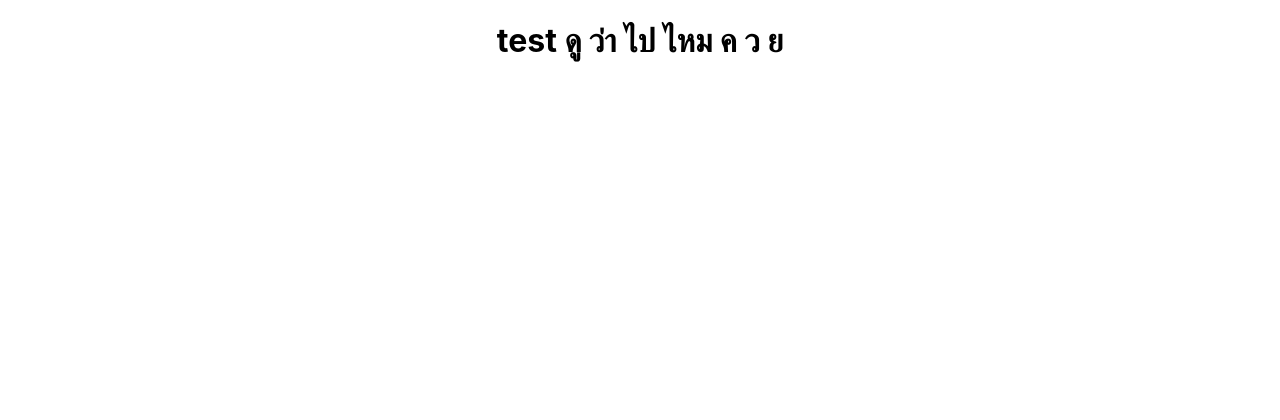
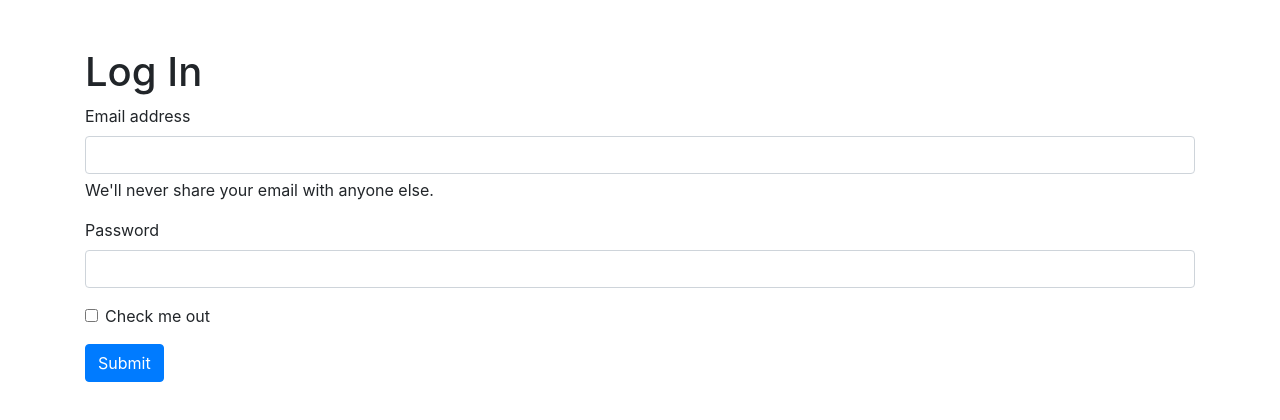
Before and after one commit to Nomoki/Bidof, a React (Create React App) app: page /LogIn in a window 1280 px wide. Shown: the top 420 px of the page. Built offline with nearby package versions, Linux system fonts and the light colour scheme; no server answers.

Commit message:
sign in and sign out ได้แล้ว

```diff
--- a/public/index.html
+++ b/public/index.html
@@ -15,6 +15,12 @@
       user's mobile device or desktop. See https://developers.google.com/web/fundamentals/web-app-manifest/
     -->
     <link rel="manifest" href="%PUBLIC_URL%/manifest.json" />
+    <link
+    rel="stylesheet"
+    href="https://cdn.jsdelivr.net/npm/bootstrap@4.6.0/dist/css/bootstrap.min.css"
+    integrity="sha384-B0vP5xmATw1+K9KRQjQERJvTumQW0nPEzvF6L/Z6nronJ3oUOFUFpCjEUQouq2+l"
+    crossorigin="anonymous"
+    />
     <!--
       Notice the use of %PUBLIC_URL% in the tags above.
       It will be replaced with the URL of the `public` folder during the build.
--- a/src/App.js
+++ b/src/App.js
@@ -1,11 +1,23 @@
-import logo from './logo.svg';
-import './App.css';
+import React from 'react';
+import { BrowserRouter as Router, Route, Switch } from 'react-router-dom';
+import Hometest from './components/Hometest';
+import Testsignupandin from './components/Testsignupandin';
+import LogIn from './components/LogIn';
+import SignUp from './components/SignUp';
+import { AuthProvider } from './components/Auth';
 
 function App() {
   return (
-    <div className="App">
-      <h1> test ดู ว่า ไป ไหม ค ว ย </h1>
-    </div>
+    <AuthProvider>
+      <Router>
+        <Switch>
+          <Route exact path="/" component={Hometest}/>
+          <Route exact path="/Testsignupandin" component={Testsignupandin}/>
+          <Route exact path="/LogIn" component={LogIn}/>
+          <Route exact path="/SignUp" component={SignUp}/>
+        </Switch>
+      </Router>
+    </AuthProvider>
   );
 }
 
--- /dev/null
+++ b/src/components/Auth.js
@@ -0,0 +1,26 @@
+import React, { useState, useEffect } from 'react';
+import firebaseConfig from '../config';
+
+export const AuthContext = React.createContext();
+
+export const AuthProvider = ({ children }) => {
+    const [loading, setLoading] = useState(true);
+    const [currentUser, setCurrentUser] = useState(null);
+
+    useEffect( () => {
+        firebaseConfig.auth().onAuthStateChanged((user) =>{
+            setCurrentUser(user);
+            setLoading(false);
+        })
+    }, [])
+
+    if (loading) {
+        return <p>Loading . . .</p>
+    }
+
+    return(
+        <AuthContext.Provider value={{currentUser}}>
+            { children }
+        </AuthContext.Provider>
+    )
+}
--- /dev/null
+++ b/src/components/Hometest.js
@@ -0,0 +1,24 @@
+import React, { useContext } from 'react';
+import { Link } from 'react-router-dom';
+import { AuthContext } from './Auth';
+
+const TestHome = () => {
+    const { currenUser } = useContext(AuthContext);
+
+    return (
+        <React.Fragment>
+            <div className="container mt-5">
+                <h1>HomeTest</h1>
+                {currenUser ? (
+                    <p>You are logged in - <Link to="/Testsignupandin">View teststuff</Link></p>
+                ) : (
+                    <p>
+                        <Link to="/login" className="btn btn-primary">Log In</Link> or <Link to="/signup" className="btn btn-success">Sign Up</Link>
+                    </p>
+                )}
+            </div>
+        </React.Fragment>
+    )
+}
+
+export default TestHome;
--- /dev/null
+++ b/src/components/LogIn.js
@@ -0,0 +1,54 @@
+import React, { useContext } from 'react';
+import { Redirect } from 'react-router-dom';
+import { AuthContext } from './Auth';
+import firebaseConfig from '../config';
+import { Container } from 'react-bootstrap';
+
+const LogIn = () => {
+
+    const handleSubmit = (e) => {
+        e.preventDefault();
+
+        const { email, password } = e.target.elements;
+
+        try{
+
+            firebaseConfig.auth().signInWithEmailAndPassword(email.value, password.value);
+
+        } catch(error) {
+            alert(error);
+        }
+    }
+
+    const { currentUser } = useContext(AuthContext);
+    if (currentUser) {
+        return <Redirect to="/Testsignupandin" />
+    }
+
+    return (
+        <React.Fragment>
+            <Container className="mt-5">
+            <h1>Log In</h1>
+            <form onSubmit={handleSubmit}>
+                <div className="mb-3">
+                    <label for="exampleInputEmail1" className="form-label">Email address</label>
+                    <input type="email" name="email" className="form-control" id="exampleInputEmail1" aria-describedby="emailHelp"/>
+                    <div id="emailHelp" className="form-text">We'll never share your email with anyone else.</div>
+                </div>
+                <div className="mb-3">
+                    <label for="exampleInputPassword1" className="form-label">Password</label>
+                    <input type="password" name="password" className="form-control" id="exampleInputPassword1"/>
+                </div>
+                <div className="mb-3 form-check">
+                <input type="checkbox" className="form-check-input" id="exampleCheck1"/>
+                <label className="form-check-label" for="exampleCheck1">Check me out</label>
+                </div>
+                <button type="submit" className="btn btn-primary">Submit</button>
+            </form>
+            </Container>
+        </React.Fragment>
+    )
+
+}
+
+export default LogIn;
--- /dev/null
+++ b/src/components/SignUp.js
@@ -0,0 +1,48 @@
+import React, { useState } from 'react';
+import { Container } from 'react-bootstrap';
+import { Redirect } from 'react-router-dom';
+import firebaseConfig from '../config';
+
+const SignUp = () => {
+    const [currentUser, setCurrentUser] = useState(null);
+
+    const handleSubmit = (e) => {
+        e.preventDefault();
+        const { email, password } = e.target.elements;
+
+        try{
+
+            firebaseConfig.auth().createUserWithEmailAndPassword(email.value, password.value);
+            setCurrentUser(true);
+
+        } catch(error) {
+            alert(error);
+        }
+    }
+
+    if (currentUser) {
+        return <Redirect to="/Testsignupandin" />
+    }
+
+    return (
+        <React.Fragment>
+            <Container className="mt-5">
+            <h1>Sign Up</h1>
+            <form onSubmit={handleSubmit}>
+                <div className="mb-3">
+                    <label for="exampleInputEmail1" className="form-label">Email address</label>
+                    <input type="email" name="email" className="form-control" id="exampleInputEmail1" aria-describedby="emailHelp"/>
+                    <div id="emailHelp" className="form-text">We'll never share your email with anyone else.</div>
+                </div>
+                <div className="mb-3">
+                    <label for="exampleInputPassword1" className="form-label">Password</label>
+                    <input type="password" name="password" className="form-control" id="exampleInputPassword1"/>
+                </div>
+                <button type="submit" className="btn btn-primary">Submit</button>
+            </form>
+            </Container>
+        </React.Fragment>
+    )
+}
+
+export default SignUp;
--- /dev/null
+++ b/src/components/Testsignupandin.js
@@ -0,0 +1,24 @@
+import React, { useContext } from 'react';
+import { Redirect } from 'react-router-dom';
+import { AuthContext } from './Auth';
+import firebaseConfig from '../config';
+
+const Testsignupandin = () => {
+    const { currentUser } = useContext(AuthContext);
+
+    if (!currentUser) {
+        return <Redirect to="/login"/>
+    }
+
+    return (
+        <div>
+            <div className="container mt-5">
+                <h1>Welcome</h1>
+                <p>This is teststuff if you can see this you're logged in</p>
+                <button onClick={() => firebaseConfig.auth().signOut()} class="btn btn-danger">Sign Out</button>
+            </div>
+        </div>
+    )
+}
+
+export default Testsignupandin;
--- /dev/null
+++ b/src/config.js
@@ -0,0 +1,14 @@
+import firebase from 'firebase/app';
+import 'firebase/auth'
+
+const firebaseConfig = firebase.initializeApp({
+    apiKey: "AIzaSyCEVf6I_cXVhorJdUJGmNeP7dfAzDWNs_g",
+    authDomain: "bbiddoff.firebaseapp.com",
+    projectId: "bbiddoff",
+    storageBucket: "bbiddoff.appspot.com",
+    messagingSenderId: "754560189188",
+    appId: "1:754560189188:web:a7f62594764d246a2d8651",
+    measurementId: "G-04W33XXC55"
+  });
+
+  export default firebaseConfig;
```
Also changed, not shown: package.json (+7 -0 lines), 1 other file (tests, documents, lock files or other folders).
